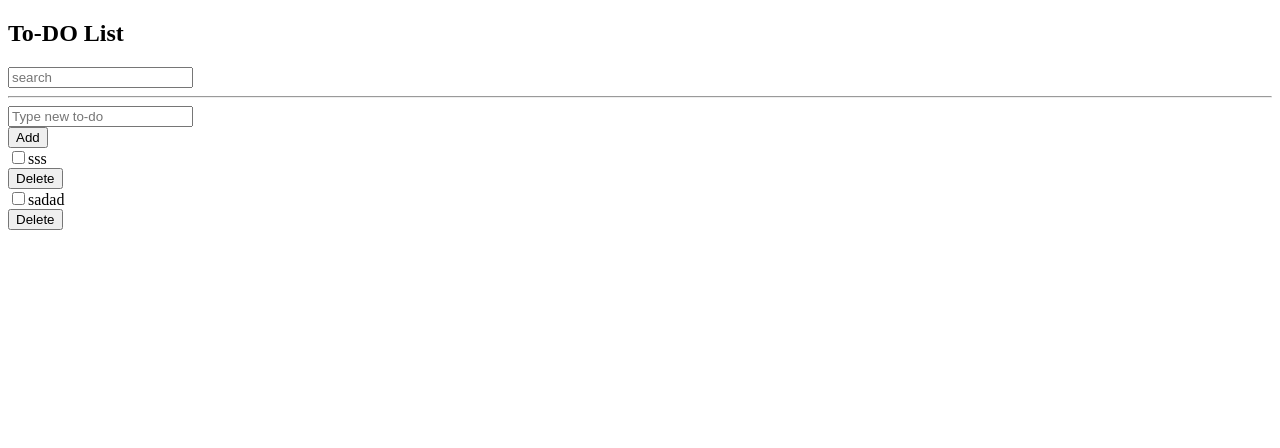
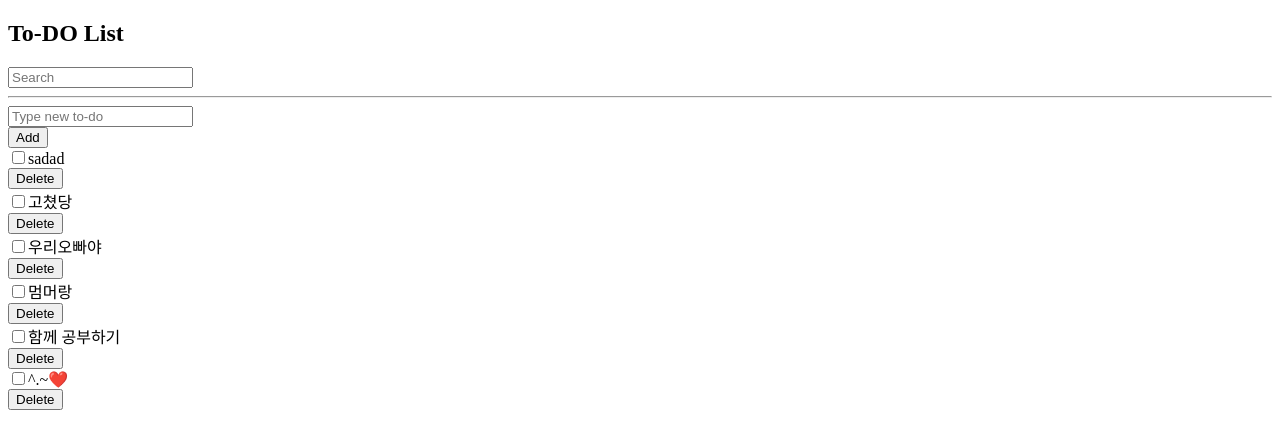
Before and after one commit to GUBONWOO/project, a Vue app in the folder vue3-project/: page / in a window 1280 px wide. Shown: the top 448 px of the page. Built offline with nearby package versions, Linux system fonts and the light colour scheme; data requests are answered from the project's data file; the HTML template or start-up script is replaced by a standard one.

Commit message:
fix:Code Refactoring

```diff
--- a/vue3-project/db.json
+++ b/vue3-project/db.json
@@ -1,14 +1,34 @@
 {
   "todos": [
-    {
-      "subject": "sss",
-      "completed": false,
-      "id": 1
-    },
     {
       "subject": "sadad",
       "completed": false,
       "id": 2
+    },
+    {
+      "subject": "고쳤당",
+      "completed": false,
+      "id": 3
+    },
+    {
+      "subject": "우리오빠야",
+      "completed": false,
+      "id": 4
+    },
+    {
+      "subject": "멈머랑",
+      "completed": false,
+      "id": 5
+    },
+    {
+      "subject": "함께 공부하기",
+      "completed": false,
+      "id": 6
+    },
+    {
+      "subject": "^.~❤️",
+      "completed": false,
+      "id": 7
     }
   ]
 }
--- a/vue3-project/src/App.vue
+++ b/vue3-project/src/App.vue
@@ -2,20 +2,20 @@
   <div class="container">
     <h2>To-DO List</h2>
     <input
-      v-model="serachText"
-      placeholder="search"
+      v-model="searchText"
+      placeholder="Search"
       class="form-control"
       type="text"
     />
     <hr />
     <TodoSimpleForm @add-todo="addTodo" />
-    <div>{{ error }}</div>
+    <div style="color: red">{{ error }}</div>
 
     <div v-if="!filteredTodos.length">no</div>
     <TodoList
       :todos="filteredTodos"
       @toggle-todo="toggleTodo"
-      @delete-todo="deleteTodo(index)"
+      @delete-todo="deleteTodo"
     />
   </div>
 </template>
@@ -76,22 +76,21 @@ export default {
       todos.value[index].completed = !todos.value[index].completed
     }
 
-    const serachText = ref('')
+    const searchText = ref('')
     const filteredTodos = computed(() => {
-      if (serachText.value) {
+      if (searchText.value) {
         return todos.value.filter((todo) => {
-          return todo.subject.includes(serachText.value)
+          return todo.subject.includes(searchText.value)
         })
       }
       return todos.value
     })
-
     return {
       todos,
       addTodo,
       deleteTodo,
       toggleTodo,
-      serachText,
+      searchText,
       filteredTodos,
       error
     }
--- a/vue3-project/src/components/TodoSimpleForm.vue
+++ b/vue3-project/src/components/TodoSimpleForm.vue
@@ -1,7 +1,7 @@
 <template>
   <form @submit.prevent="onSubmit">
     <div class="d-flex">
-      <div class="flex-grow-1">
+      <div class="flex-grow-1 mr-2">
         <input
           v-model="todo"
           placeholder="Type new to-do"
@@ -10,7 +10,7 @@
         />
       </div>
       <div>
-        <button type="sumbit" class="btn btn-primary">Add</button>
+        <button type="submit" class="btn btn-primary">Add</button>
       </div>
     </div>
     <div v-show="hasError" style="color: red">This field cannot be empty</div>
```
